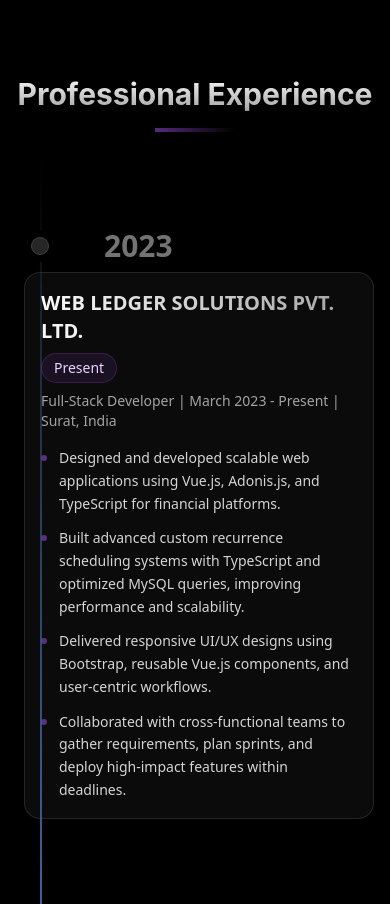
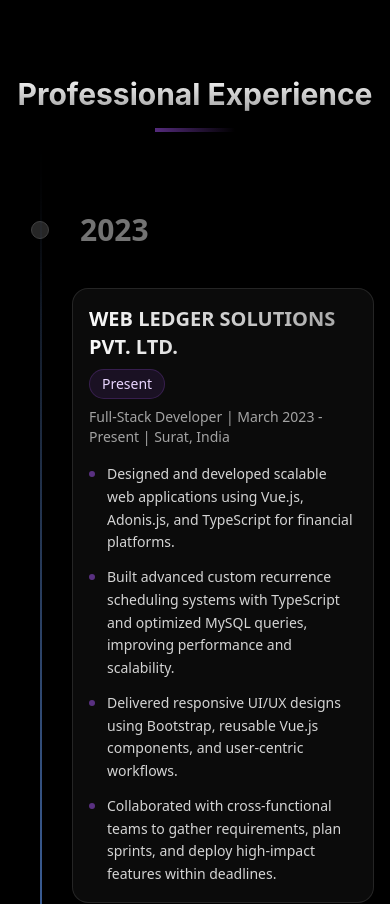
Before and after one commit to abhayfaldu/abhayfaldu.github.io, a React (Create React App) app in the folder frontend/: page / in a window 390 px wide. Shown: the part 2280-3184 px from the top of the page. Built offline with nearby package versions, Linux system fonts and the light colour scheme; a web font is replaced by a local one.

Commit message:
timeline ui fixes

```diff
--- a/frontend/src/components/Footer.jsx
+++ b/frontend/src/components/Footer.jsx
@@ -156,7 +156,7 @@ const Footer = () => {
 						className="mt-12 pt-8 border-t border-neutral-800"
 					>
 						<div className="text-center text-neutral-400">
-							<p>© {currentYear} Abhay Faldu. All rights reserved.</p>
+							<p>Made with ❤️ by Abhay Faldu</p>
 						</div>
 					</motion.div>
 				</div>
--- a/frontend/src/components/ui/timeline.jsx
+++ b/frontend/src/components/ui/timeline.jsx
@@ -30,19 +30,19 @@ export const Timeline = ({ data }) => {
 		<div className="w-full bg-black font-sans" ref={containerRef}>
 			<div ref={ref} className="relative max-w-7xl mx-auto pb-20">
 				{data.map((item, index) => (
-					<div key={index} className="md:flex justify-start pt-24 sm:pt-40 gap-4 sm:gap-10">
-						<div className="sticky  flex flex-col sm:flex-row z-40 sm:items-center top-24 sm:top-40 self-start sm:max-w-sm">
+					<div key={index} className="md:flex justify-start pt-20 gap-4 sm:gap-10">
+						<div className="md:sticky flex flex-col sm:flex-row z-40 sm:items-center top-24 sm:top-40 self-start sm:max-w-sm">
 							<div className="flex items-center mb-2 sm:mb-0">
 								<div className="h-8 sm:h-10 relative sm:absolute left-2 sm:left-3 w-8 sm:w-10 rounded-full bg-black flex items-center justify-center">
 									<div className="h-3 sm:h-4 w-3 sm:w-4 rounded-full bg-neutral-800 border border-neutral-700 p-2" />
 								</div>
-								<h3 className="block text-3xl sm:text-5xl font-bold pl-14 sm:pl-20 text-neutral-500">
+								<h3 className="block text-3xl sm:text-5xl font-bold pl-8 sm:pl-20 text-neutral-500">
 									{item.title}
 								</h3>
 							</div>
 						</div>
 
-						<div className="relative pl-2 xs:pl-4 xs:pl-[5rem] xs:mt-4 md:w-full">
+						<div className="relative pl-14 md:pl-2 mt-8 md:mt-0 md:w-full">
 							{item.content}
 						</div>
 					</div>
```
